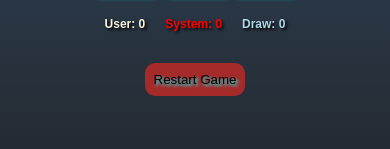
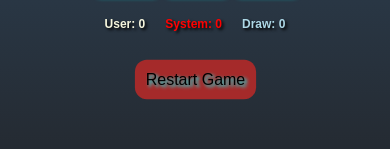
Before and after one commit to VEERESHku123/Tic-Tac-Toe-app, a plain HTML site: page index.html in a window 390 px wide. In both pictures the pointer is over the button "Restart Game". Shown: the part 519-668 px from the top of the page. Drawn offline with Linux system fonts and the light colour scheme.

Commit message:
final commit

```diff
--- a/style.css
+++ b/style.css
@@ -87,6 +87,9 @@ button {
   text-shadow: 2px 2px 3px aqua;
 }
 
+button:hover {
+  transform: scale(1.4);
+}
 
 @media (max-width: 480px) {
   .container {
@@ -107,5 +110,8 @@ button {
   .scoreboard {
     font-size: 12px;
   }
+  button:hover {
+  transform: scale(1.2);
+}
 
 }
```
